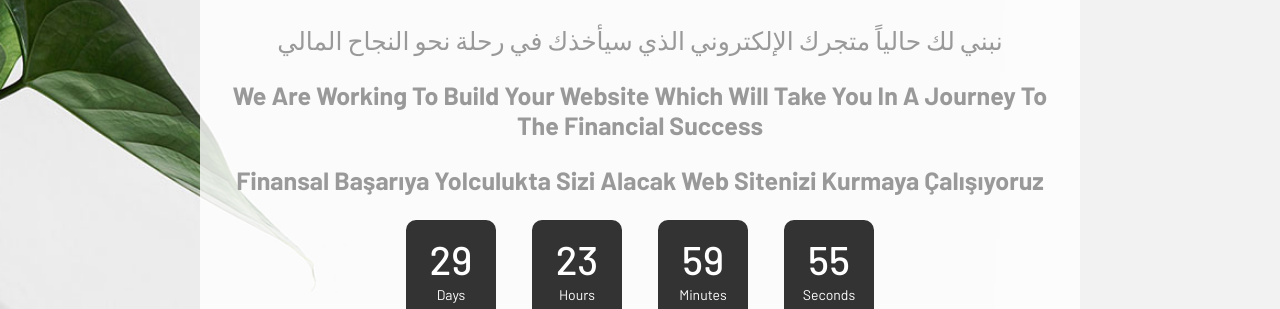
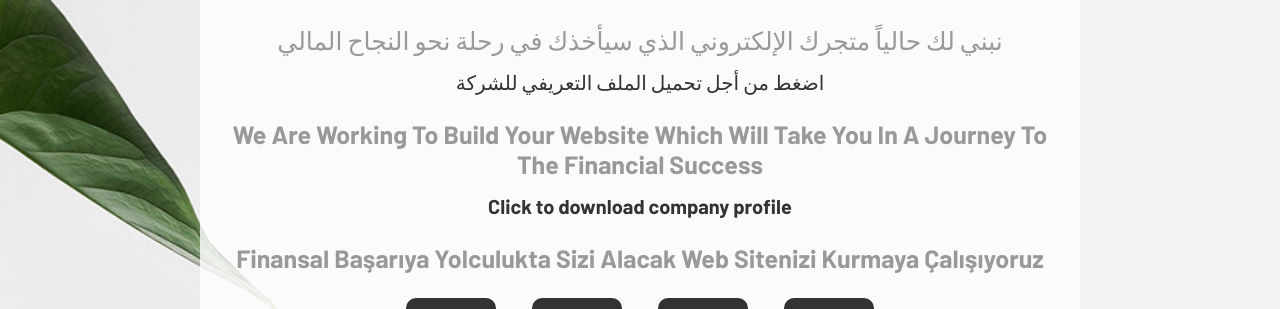
Before and after one commit to mkwsra/nimet-landing, a plain HTML site: page index.html in a window 1280 px wide. Shown: the part 438-747 px from the top of the page. Drawn offline with Linux system fonts and the light colour scheme.

Commit message:
add company profile links

```diff
--- a/css/main.css
+++ b/css/main.css
@@ -334,6 +334,15 @@ input.input100 {
   border-radius: 10px;
   margin: 0px 18px 25px 18px;
 }
+.link-description{
+  display: block;
+  font-size: 20px;
+  margin-top:15px;
+ color: #333333;
+}
+.link-description:hover{
+  color: #999999;
+}
 
 /*---------------------------------------------*/
 .how-btn {
--- a/index.html
+++ b/index.html
@@ -31,9 +31,15 @@
 
 		<p class="txt-center m1-txt1 p-t-33 p-b-25">
 			نبني لك حالياً متجرك الإلكتروني الذي سيأخذك في رحلة نحو النجاح المالي
+			<a class="link-description" target="_blank"
+			   href="images/nimet-profile-ar.pdf">اضغط من أجل تحميل الملف التعريفي للشركة</a>
 		</p>
 		<p class="txt-center m1-txt1  p-b-25">
 			We Are Working To Build Your Website Which Will Take You In A Journey To The Financial Success
+			<span>
+				<a class="link-description"  target="_blank"
+				   href="images/nimet-profile-en.pdf">Click to download company profile</a>
+			</span>
 		</p>
 		<p class="txt-center m1-txt1 p-b-25">
 			Finansal Başarıya Yolculukta Sizi Alacak Web Sitenizi Kurmaya Çalışıyoruz
```
